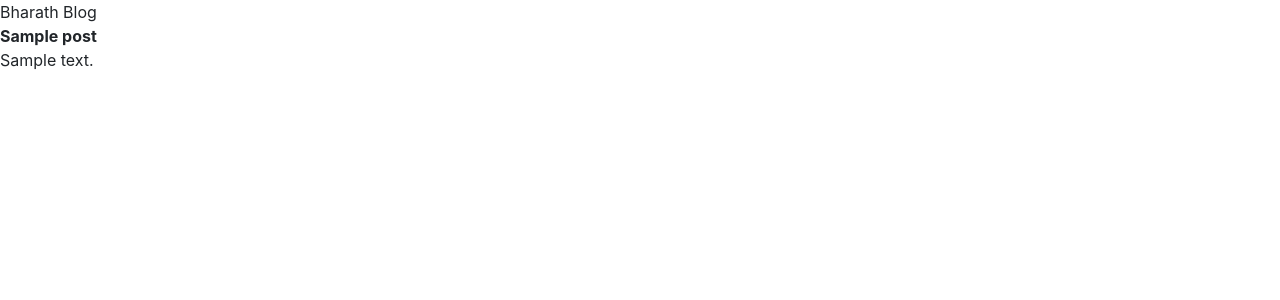
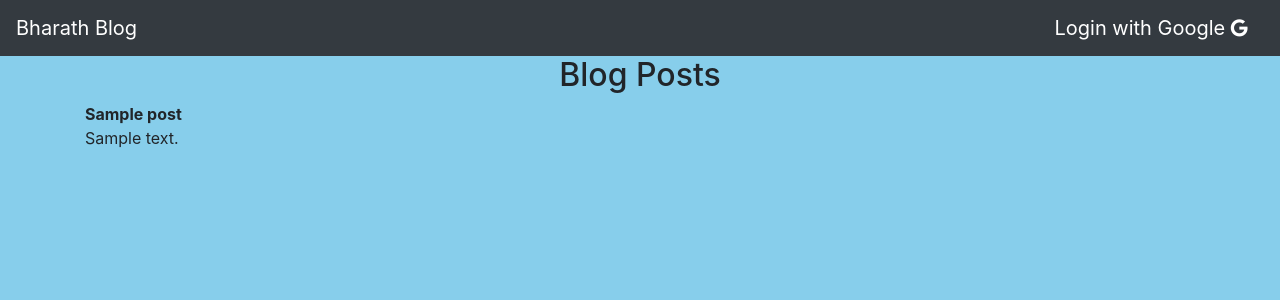
Before and after one commit to bharathjinka09/djangoMongodb, a Python web app: template templates/home.html in a window 1280 px wide. Shown: the top 300 px of the page. Run offline with Jinja, Linux system fonts and the light colour scheme; the template is opened without the code that fills it: most values are stand-ins (such as "Sample title", 1, 10 or a date in 2020); some libraries are stand-ins or nearby versions.

Commit message:
Added google social login

```diff
--- a/mongo/urls.py
+++ b/mongo/urls.py
@@ -18,5 +18,6 @@ from django.urls import path, include
 
 urlpatterns = [
     path('admin/', admin.site.urls),
-    path('', include('posts.urls'))
+    path('', include('posts.urls')),
+    path('accounts/', include('allauth.urls')),
 ]
--- a/templates/base.html
+++ b/templates/base.html
@@ -3,12 +3,24 @@
 <head>
 	<title>Bharath Blog</title>
 	<link rel="stylesheet" href="https://maxcdn.bootstrapcdn.com/bootstrap/4.0.0/css/bootstrap.min.css" integrity="sha384-Gn5384xqQ1aoWXA+058RXPxPg6fy4IWvTNh0E263XmFcJlSAwiGgFAW/dAiS6JXm" crossorigin="anonymous">
+	<link rel="stylesheet" href="https://stackpath.bootstrapcdn.com/font-awesome/4.7.0/css/font-awesome.min.css" />
+	<style type="text/css">
+		.bg-color{
+			background: skyblue;
+		}
+	</style>
 </head>
-<body>
-	<nav>Bharath Blog</nav>
+<body class="bg-color">
+	<nav class="navbar navbar-dark bg-dark navbar-toggle">
+  			<a class="navbar-brand" href="/">Bharath Blog</a>
+  			<a class="navbar-brand float-right" href="/accounts/google/login/?process=login">Login with Google <i class="fa fa-google"></i></a>
+	</nav>
+	<div class="container">
 
-	{% block content %}{% endblock content %}
 
+		{% block content %}{% endblock content %}
+
+	</div>
 
 </body>
 </html>
--- a/templates/home.html
+++ b/templates/home.html
@@ -1,6 +1,7 @@
 {% extends 'base.html' %}
 
 	{% block content %}
+		<h2 class="text-center">Blog Posts</h2>
 		{% for post in posts %}
 			<b>{{post.title}}</b> <br>
 			{{post.description}} <br>
```
Also changed, not shown: mongo/settings.py (+17 -0 lines).
